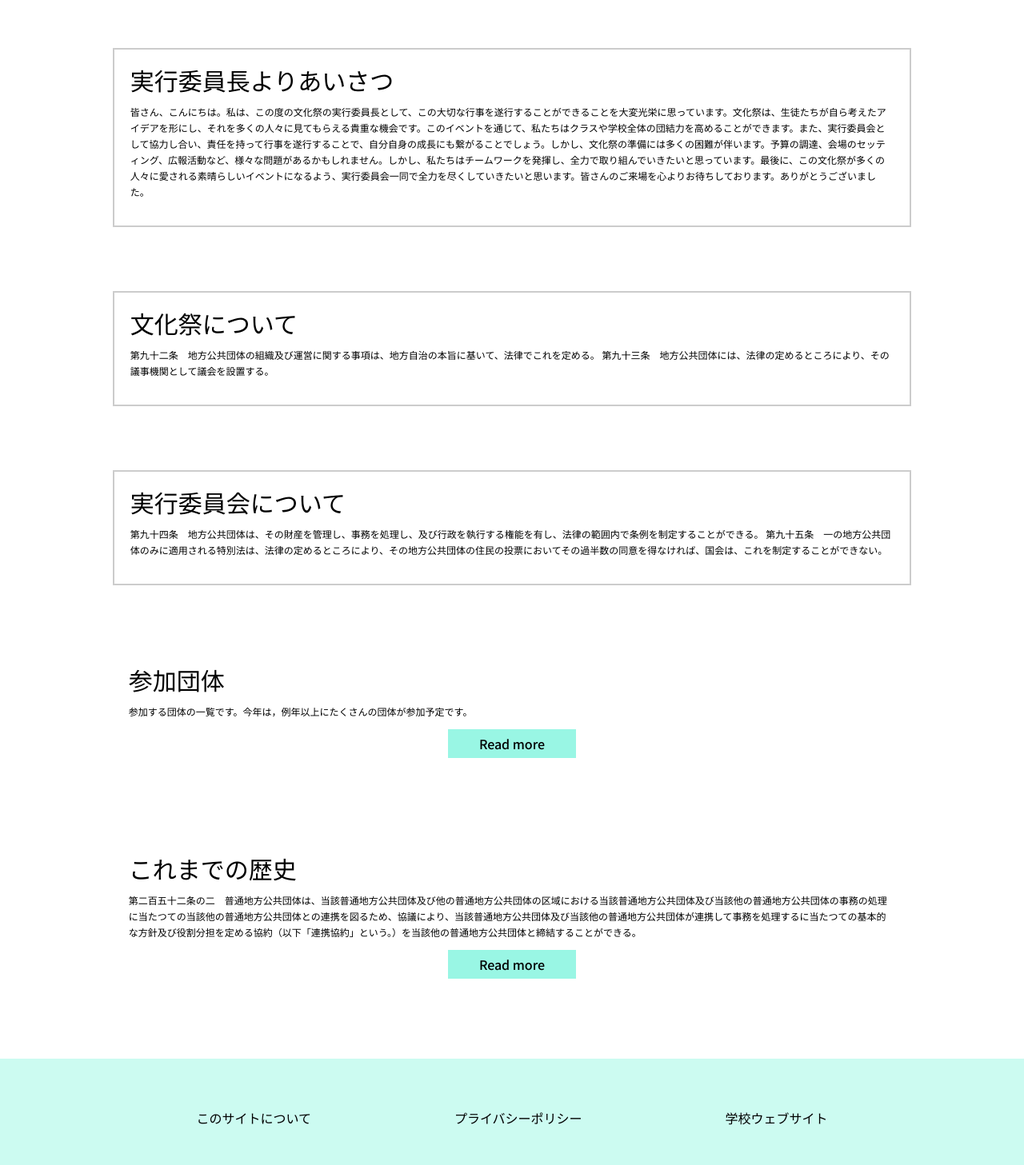
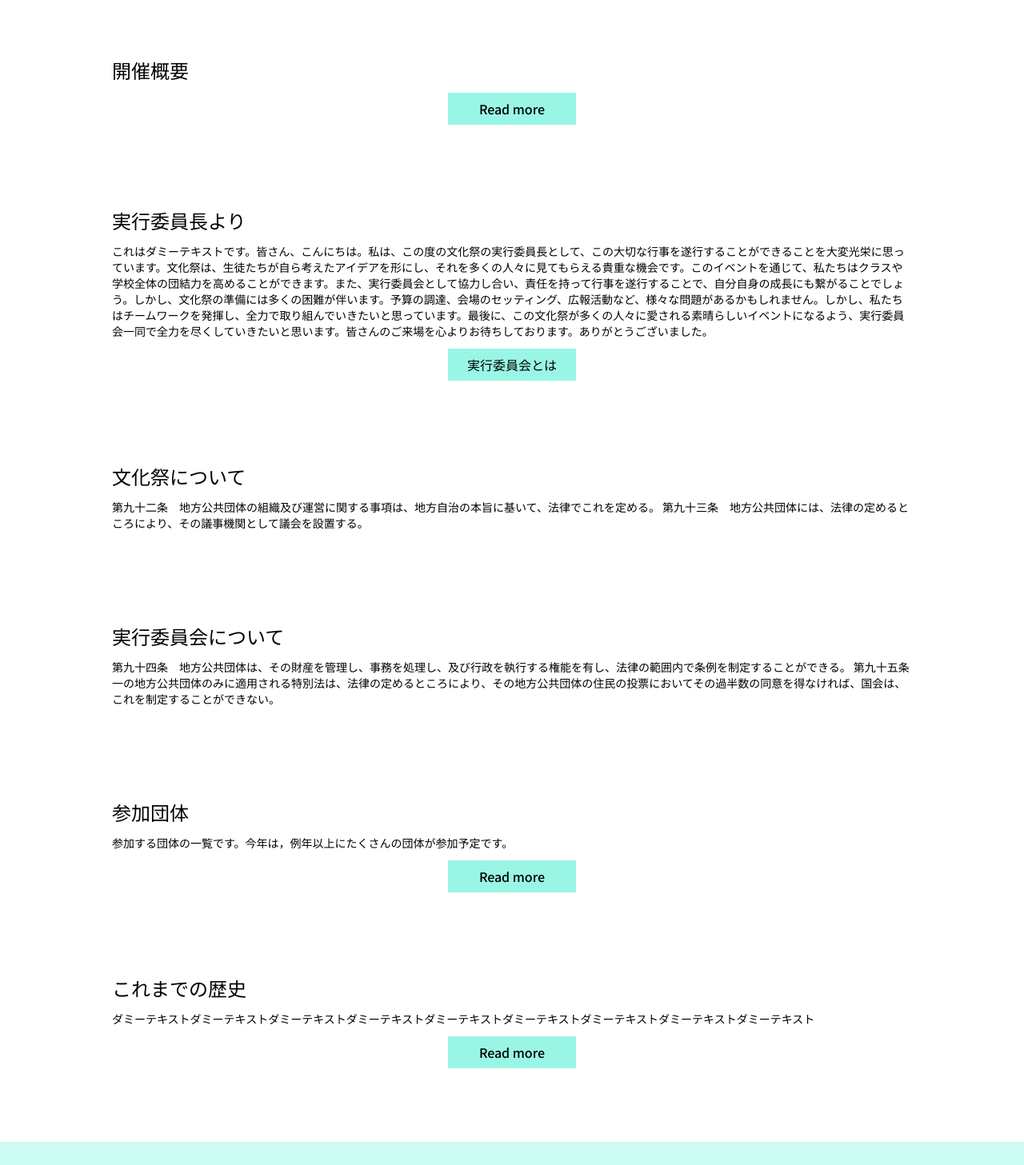
Before and after one commit to OSK-festival/website, a Nuxt app: page / in a window 1280 px wide. Shown: the part 820-2277 px from the top of the page at 80% size. Built offline with nearby package versions, Linux system fonts and the light colour scheme; a web font is replaced by a local one.

Commit message:
update: 微調整

```diff
--- a/src/assets/json/topPage.json
+++ b/src/assets/json/topPage.json
@@ -1,22 +1,34 @@
 [
   {
-    "title": "実行委員長よりあいさつ",
-    "isLongText": true,
-    "content": "皆さん、こんにちは。私は、この度の文化祭の実行委員長として、この大切な行事を遂行することができることを大変光栄に思っています。文化祭は、生徒たちが自ら考えたアイデアを形にし、それを多くの人々に見てもらえる貴重な機会です。このイベントを通じて、私たちはクラスや学校全体の団結力を高めることができます。また、実行委員会として協力し合い、責任を持って行事を遂行することで、自分自身の成長にも繋がることでしょう。しかし、文化祭の準備には多くの困難が伴います。予算の調達、会場のセッティング、広報活動など、様々な問題があるかもしれません。しかし、私たちはチームワークを発揮し、全力で取り組んでいきたいと思っています。最後に、この文化祭が多くの人々に愛される素晴らしいイベントになるよう、実行委員会一同で全力を尽くしていきたいと思います。皆さんのご来場を心よりお待ちしております。ありがとうございました。"
+    "title": "開催概要",
+    "hasBorder": false,
+    "button": {
+      "text": "Read more",
+      "link": "./about/"
+    }
+  },
+  {
+    "title": "実行委員長より",
+    "hasBorder": false,
+    "content": "これはダミーテキストです。皆さん、こんにちは。私は、この度の文化祭の実行委員長として、この大切な行事を遂行することができることを大変光栄に思っています。文化祭は、生徒たちが自ら考えたアイデアを形にし、それを多くの人々に見てもらえる貴重な機会です。このイベントを通じて、私たちはクラスや学校全体の団結力を高めることができます。また、実行委員会として協力し合い、責任を持って行事を遂行することで、自分自身の成長にも繋がることでしょう。しかし、文化祭の準備には多くの困難が伴います。予算の調達、会場のセッティング、広報活動など、様々な問題があるかもしれません。しかし、私たちはチームワークを発揮し、全力で取り組んでいきたいと思っています。最後に、この文化祭が多くの人々に愛される素晴らしいイベントになるよう、実行委員会一同で全力を尽くしていきたいと思います。皆さんのご来場を心よりお待ちしております。ありがとうございました。",
+    "button": {
+      "text": "実行委員会とは",
+      "link": "./about/"
+    }
   },
   {
     "title": "文化祭について",
-    "isLongText": true,
+    "hasBorder": false,
     "content": "第九十二条　地方公共団体の組織及び運営に関する事項は、地方自治の本旨に基いて、法律でこれを定める。  第九十三条　地方公共団体には、法律の定めるところにより、その議事機関として議会を設置する。"
   },
   {
     "title": "実行委員会について",
-    "isLongText": true,
+    "hasBorder": false,
     "content": "第九十四条　地方公共団体は、その財産を管理し、事務を処理し、及び行政を執行する権能を有し、法律の範囲内で条例を制定することができる。 第九十五条　一の地方公共団体のみに適用される特別法は、法律の定めるところにより、その地方公共団体の住民の投票においてその過半数の同意を得なければ、国会は、これを制定することができない。"
   },
   {
     "title": "参加団体",
-    "isLongText": false,
+    "hasBorder": false,
     "content": "参加する団体の一覧です。今年は，例年以上にたくさんの団体が参加予定です。",
     "button": {
       "text": "Read more",
@@ -25,8 +37,8 @@
   },
   {
     "title": "これまでの歴史",
-    "isLongText": false,
-    "content": "第二百五十二条の二　普通地方公共団体は、当該普通地方公共団体及び他の普通地方公共団体の区域における当該普通地方公共団体及び当該他の普通地方公共団体の事務の処理に当たつての当該他の普通地方公共団体との連携を図るため、協議により、当該普通地方公共団体及び当該他の普通地方公共団体が連携して事務を処理するに当たつての基本的な方針及び役割分担を定める協約（以下「連携協約」という。）を当該他の普通地方公共団体と締結することができる。",
+    "hasBorder": false,
+    "content": "ダミーテキストダミーテキストダミーテキストダミーテキストダミーテキストダミーテキストダミーテキストダミーテキストダミーテキスト",
     "button": {
       "text": "Read more",
       "link": "https://oskfes75.vercel.app/groupes/ "
--- a/src/components/Article/ArticleButton.vue
+++ b/src/components/Article/ArticleButton.vue
@@ -1,6 +1,6 @@
 <template>
   <div
-    class="border-black/3 mx-auto mt-3 w-40 border-dashed bg-teal-200 p-2 text-center"
+    class="border-black/3 mx-auto mt-3 w-40 border-2 border-solid border-teal-200 bg-teal-200 p-2 text-center transition-all hover:bg-white hover:text-teal-400"
   >
     <slot></slot>
   </div>
--- a/src/components/Article/ArticleHeader.vue
+++ b/src/components/Article/ArticleHeader.vue
@@ -1,5 +1,5 @@
 <template>
-  <div class="text-3xl">
+  <div class="text-2xl">
     <slot></slot>
   </div>
 </template>
--- a/src/components/Article/ArticleMain.vue
+++ b/src/components/Article/ArticleMain.vue
@@ -1,9 +1,9 @@
 <template>
   <article
-    class="mx-auto my-20 w-4/5 max-w-5xl border-solid border-black/20 p-5"
+    class="mx-auto my-20 w-11/12 max-w-5xl border-solid border-black/20 p-3"
     :class="{
-      'border-2': isLongText.isLongText,
-      'border-0': !isLongText.isLongText,
+      border: hasBorder.hasBorder,
+      'border-0': !hasBorder.hasBorder,
     }"
   >
     <slot></slot>
@@ -12,8 +12,8 @@
 
 <script setup lang="ts">
   type Props = {
-    isLongText: boolean;
+    hasBorder: boolean;
   };
 
-  const isLongText = defineProps<Props>();
+  const hasBorder = defineProps<Props>();
 </script>
--- a/src/components/TheFotter.vue
+++ b/src/components/TheFotter.vue
@@ -8,9 +8,7 @@
       </div>
     </div>
     <!-- {{ postdata }} -->
-    <div class="text-center text-xs text-gray-500">
-      © 2023年文化祭実行委員会
-    </div>
+    <div class="text-center text-xs text-gray-500">© 2023文化祭実行委員会</div>
   </div>
 </template>
 
--- a/src/pages/about.vue
+++ b/src/pages/about.vue
@@ -1,39 +1,39 @@
 <template>
   <div>
-    <div>記念祭紹介ページ</div>
+    <div>文化祭紹介ページ</div>
     <p>
-      qqqqq<br />
-      qqqqq<br />
-      qqqqq<br />
-      qqqqq<br />
-      qqqqq<br />
-      qqqqq<br />
-      qqqqq<br />
-      qqqqq<br />
-      qqqqq<br />
-      qqqqq<br />
-      qqqqq<br />
-      qqqqq<br />
-      qqqqq<br />
-      qqqqq<br />
-      qqqqq<br />
-      qqqqq<br />
-      qqqqq<br />
-      qqqqq<br />
-      qqqqq<br />
-      qqqqq<br />
-      qqqqq<br />
-      qqqqq<br />
-      qqqqq<br />
-      qqqqq<br />
-      qqqqq<br />
-      qqqqq<br />
-      qqqqq<br />
-      qqqqq<br />
-      qqqqq<br />
-      qqqqq<br />
-      qqqqq<br />
-      qqqqq<br />
+      ダミーテキスト<br />
+      ダミーテキスト<br />
+      ダミーテキスト<br />
+      ダミーテキスト<br />
+      ダミーテキスト<br />
+      ダミーテキスト<br />
+      ダミーテキスト<br />
+      ダミーテキスト<br />
+      ダミーテキスト<br />
+      ダミーテキスト<br />
+      ダミーテキスト<br />
+      ダミーテキスト<br />
+      ダミーテキスト<br />
+      ダミーテキスト<br />
+      ダミーテキスト<br />
+      ダミーテキスト<br />
+      ダミーテキスト<br />
+      ダミーテキスト<br />
+      ダミーテキスト<br />
+      ダミーテキスト<br />
+      ダミーテキスト<br />
+      ダミーテキスト<br />
+      ダミーテキスト<br />
+      ダミーテキスト<br />
+      ダミーテキスト<br />
+      ダミーテキスト<br />
+      ダミーテキスト<br />
+      ダミーテキスト<br />
+      ダミーテキスト<br />
+      ダミーテキスト<br />
+      ダミーテキスト<br />
+      ダミーテキスト<br />
     </p>
   </div>
 </template>
--- a/src/pages/index.vue
+++ b/src/pages/index.vue
@@ -4,14 +4,16 @@
     <div>
       <template v-for="article of topPageData">
         <!-- eslint-disable-next-line vue/valid-v-for-->
-        <ArticleMain :is-long-text="article.isLongText">
+        <ArticleMain :has-border="article.hasBorder">
           <ArticleHeader>{{ article.title }}</ArticleHeader>
-          <ArticleContent class="text-xs">{{ article.content }}</ArticleContent>
-          <ArticleButton v-if="article.button"
-            ><NuxtLink :to="article.button.link">
-              {{ article.button.text }}</NuxtLink
-            >
-          </ArticleButton>
+          <ArticleContent class="text-sm">{{ article.content }}</ArticleContent>
+          <template v-if="article.button">
+            <NuxtLink :to="article.button.link">
+              <ArticleButton>
+                {{ article.button.text }}
+              </ArticleButton>
+            </NuxtLink>
+          </template>
         </ArticleMain>
       </template>
     </div>
```
Also changed, not shown: src/error.vue (+24 -5 lines).
